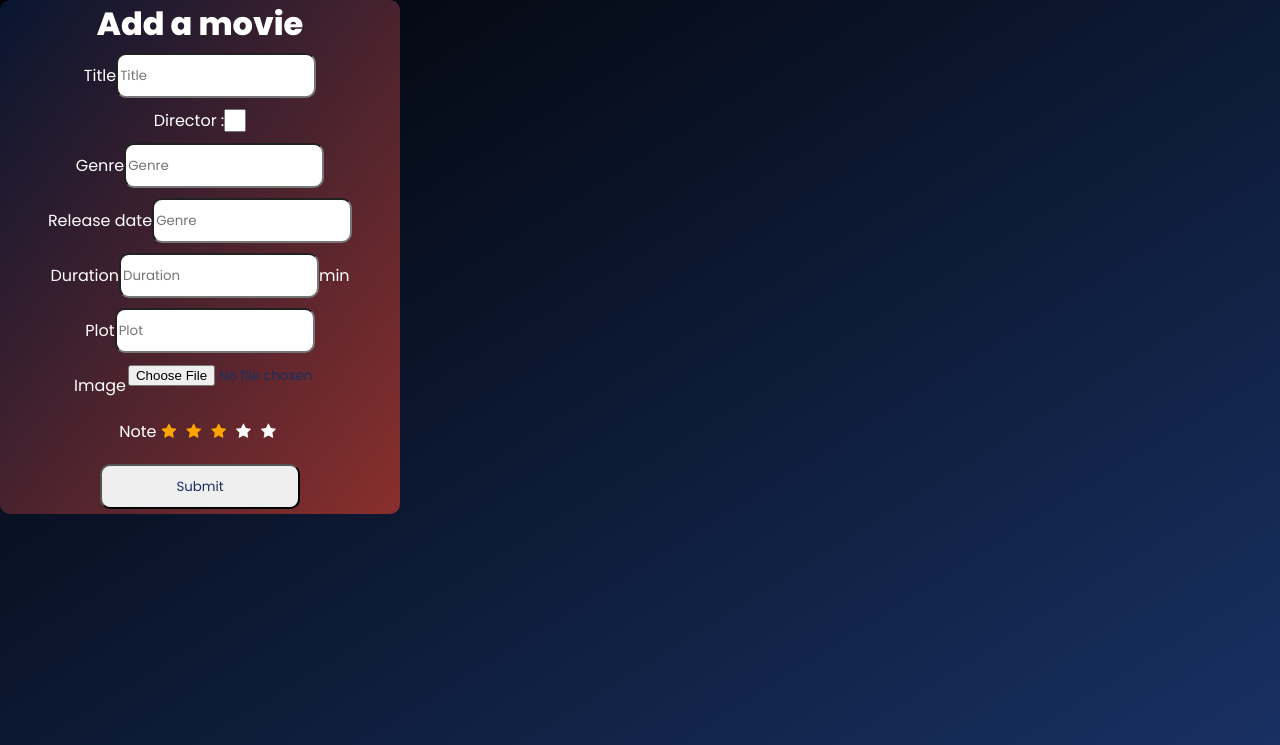
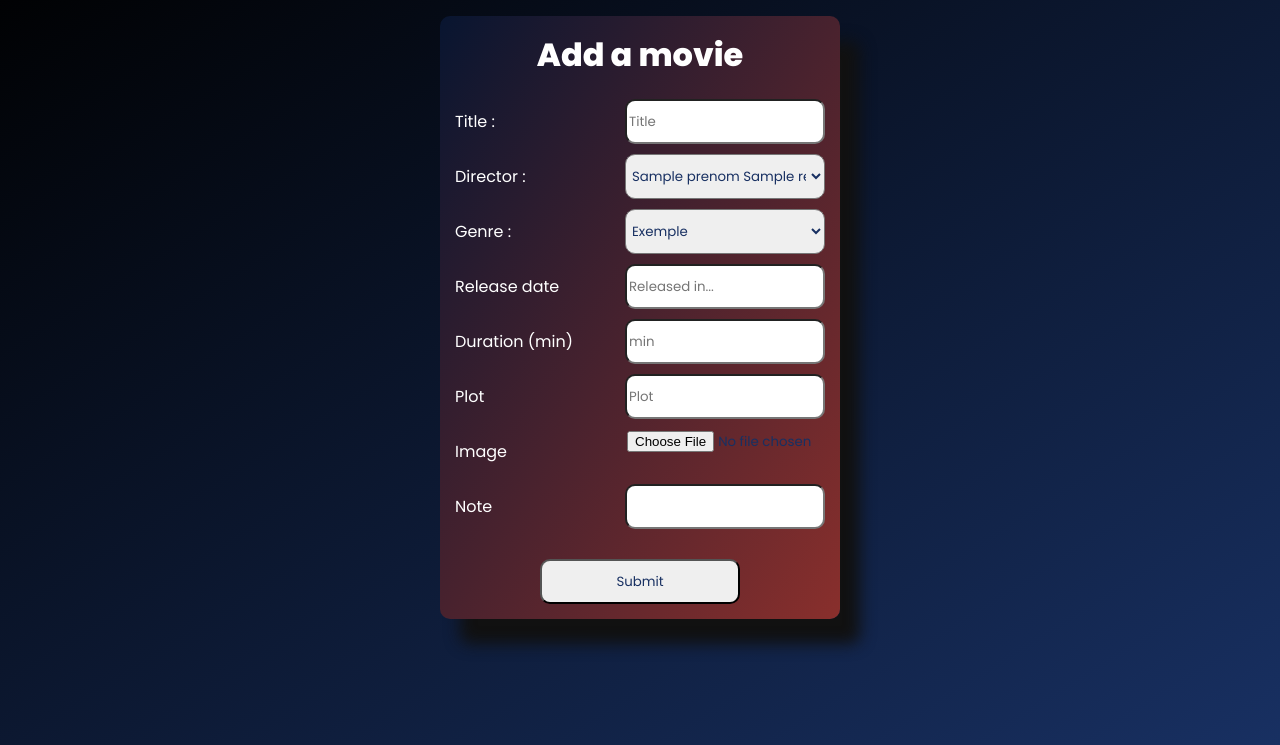
Before and after one commit to davinahouquet/Cinema-PDO, a PHP site: template view/Film/viewAddFilm.php in a window 1280 px wide. Shown: the part 55-800 px from the top of the page. Run offline with PHP 8.4, Linux system fonts and the light colour scheme; the template is opened without the code that fills it: most values are stand-ins (such as "Sample title", 1, 10 or a date in 2020); data that the repository does not hold is empty.

Commit message:
Add movie - directors

```diff
--- a/index.php
+++ b/index.php
@@ -30,7 +30,7 @@ if(isset($_GET["action"])){
         case "listFilms" : $ctrlCinema->listFilms(); break;
         case "detailFilm" : $ctrlCinema->detailFilm($id); break;
         case "getAddFilm" : $ctrlCinema->getAddFilm(); break;
-        // case "addFilm" : $ctrlCinema->addFilm();break;
+        case "addFilm" : $ctrlCinema->addFilm();break;
 
         //GENRE
         case "listGenres" : $ctrlGenre->listGenres(); break;
--- a/public/css/style.css
+++ b/public/css/style.css
@@ -38,6 +38,10 @@ a{
     text-decoration: none;
 }
 
+a:hover{
+    color: yellow;
+}
+
 option{
     color: var(--dark-blue);
 }
@@ -51,6 +55,13 @@ option{
 }
 
 /*---------- Page d'ajout d'un film ----------*/
+.container-form{
+    width: 100%;
+    height: 60vh;
+    display: flex;
+    justify-content: center;
+    align-items: center;
+}
 
 .addFilm{
     width: 400px;
@@ -59,10 +70,13 @@ option{
     flex-direction: column;
     background: linear-gradient(to left top,#892F2C, #081530);
     border-radius: 10px;
+    box-shadow: 20px 25px 15px rgb(17, 17, 17);
+    margin-top: 155px;
 }
 
 h1{
     text-align: center;
+    margin: 15px;
 }
 
 input{
@@ -77,9 +91,23 @@ input{
     color: var(--dark-blue);
     margin-top: 10px;
     cursor: pointer;
+
 }
 
-.checked {
+.button-input{
+    display: flex;
+    justify-content: center;
+    margin: 15px;
+}
+
+.select{
+    width: 200px;
+    height: 45px;
+    border-radius: 10px;
+    padding: 2px;
+    color: var(--dark-blue);
+}
+/* .checked {
     color: orange;
 }
 
@@ -90,14 +118,16 @@ input{
 
 span{
     margin: 5px;
-}
+} */
 
 .form-input{
     display: flex;
     flex-direction: row;
     align-items: center;
-    justify-content: center;
+    justify-content: space-between;
     margin: 5px;
+    padding-left: 10px;
+    padding-right: 10px;
 }
 
 /* ---------- Page d'ajout d'un genre ---------- */
--- a/view/Director/viewDetailsDirector.php
+++ b/view/Director/viewDetailsDirector.php
@@ -21,7 +21,7 @@ ob_start();
     <?php
         foreach($requeteFilms->fetchAll() as $film){
     ?>
-        <p><?= $film["titre"] ?></p>
+        <p><a href="#"><?= $film["titre"] ?></a></p>
     <?php
          }
     ?>
--- a/view/Film/viewAddFilm.php
+++ b/view/Film/viewAddFilm.php
@@ -4,66 +4,70 @@ ob_start();
 
 ?>
 
+<div class="container-form">
 
 <form action="index.php?action=addFilm" method="POST" class="addFilm">
 
     <h1>Add a movie</h1>
 
     <div class="form-input">
-        <label for="title">Title</label>
-        <input name="title" type="text" placeholder="Title">
+        <label for="title">Title :</label>
+        <input name="titre" id="titre" type="text" placeholder="Title">
     </div>
     <div class="form-input">
         <label for="director">Director :</label>
-            <select>
+            <select class="select">
+
                 <?php
-                    $i = 1; //On initialise une valeur de départ
-                    // foreach($requeteDirector->fetchAll() as $realisateur){
+
+                    foreach($requeteDirector->fetchAll() as $realisateur){
                 ?>
-                    <!-- <option value="<?= $i ?>"><?= $realisateur["prenom"] . " " . $realisateur["nom"] ?></option> -->
+                    <option value="<?= $realisateur["id_realisateur"]?>"><?= $realisateur["prenom"] . " " . $realisateur["nom"] ?></option>
                 <?php
-                        $i++;
-                    // }
+                    }
                 ?>
             </select>
     </div>
+
     <div class="form-input">
-        <label>Genre</label>
-        <input type="text" placeholder="Genre">
+        <label>Genre :</label>
+
+        <select name="genre" type="text" placeholder="Genre" class="select">
+            <option>Exemple</option>
+            <option>Exemple</option>
+        </select>
+    </div>
+
+
+    <div class="form-input">
+        <label>Release date</label>
+        <input name="dateSortie" id="dateSortie" type="text" placeholder="Released in...">
     </div>
     <div class="form-input">
-        <label>Release date</label>
-        <input type="text" placeholder="Genre">
-    </div>
-    <div class="form-input">
-        <label>Duration</label>
-        <input type="text" placeholder="Duration"> min
+        <label>Duration (min)</label>
+        <input name="duree" id="duree" type="text" placeholder="min">
     </div>
     <div class="form-input">
         <label>Plot</label>
-        <input type="text" placeholder="Plot">
+        <input name="synopsis" id="synopsis" type="text" placeholder="Plot">
     </div>
     <div class="form-input">
         <label>Image</label>
-        <input type="file" placeholder="Download a file">
+        <input name="affiche" id="affiche" type="file" placeholder="Download a file">
     </div>
     <div class="form-input">
-        <label>Note</label>
-        <div class="stars-container">
-            <span class="fa fa-star checked"></span>
-            <span class="fa fa-star checked"></span>
-            <span class="fa fa-star checked"></span>
-            <span class="fa fa-star"></span>
-            <span class="fa fa-star"></span>
-        </div>
+        <label for="note">Note</label>
+        <input type="number" name="note" id="note" min="0" max="5">
+
+
     </div>
-    <div class="form-input">
-        <input name="submitFilm" type="submit" class="submit">
+    <div class="button-input">
+        <input name="submitFilm" id="submitFilm" type="submit" class="submit">
     </div>
 </form>
-
+</div>
 <?php
-$titre = "Ajouter film";
+$titre = "Add Film";
 $contenu = ob_get_clean();
 require "view/template.php";
 //Le require de fin permet d'injecter le contenu dans le template "squelette" > template.php
--- a/view/Film/viewFilm.php
+++ b/view/Film/viewFilm.php
@@ -5,7 +5,7 @@ ob_start();
 ?>
 
 <p>There are <?= $requete->rowCount() ?> movies</p>
-<button><a href="index.php?action=getAddFilm">Add Film</a></button>
+<button><a href="index.php?action=addFilm">Add Film</a></button>
 <table class="table-view-film">
     <thead>
         <tr>
--- a/view/Film/viewdetailFilm.php
+++ b/view/Film/viewdetailFilm.php
@@ -24,7 +24,7 @@ $detailFilm = $requeteFilm->fetchAll();
                     <td><?= $film["anneeSortie"]?></td>
                     <td><?= $film["duree"]?></td>
                     <td><?= $film["note"]?></td>
-                    <td><?= $film["prenom"]." ".$film["nom"] ?></td>
+                    <td><a href="index.php?action=detailsDirector&id=<?=$film["id_realisateur"]?>"><?= $film["prenom"]." ".$film["nom"] ?></a></td>
                     <td><?= $film["synopsis"] ?></td>
                 </tr>
           <?php  } ?>
@@ -33,7 +33,7 @@ $detailFilm = $requeteFilm->fetchAll();
 
 
 <?php
-$titre = "détails films";
+$titre = "Details";
 $contenu = ob_get_clean();
 require "view/template.php";
 //Le require de fin permet d'injecter le contenu dans le template "squelette" > template.php
--- a/view/template.php
+++ b/view/template.php
@@ -32,7 +32,7 @@
                 <li>ADD INFOS
                     <select onchange="location = this.value;">
                         <option></option>
-                        <option value="index.php?action=getAddFilm">ADD MOVIES</option>
+                        <option value="index.php?action=addFilm">ADD MOVIES</option>
                         <option value="index.php?action=getAddGenre">ADD GENRES</option>
                         <option value="index.php?action=getAddRole">ADD ROLES</option>
                         <option value="index.php?action=getAddActor">ADD ACTORS</option>
```
Also changed, not shown: controller/CinemaController.php (+39 -10 lines).
